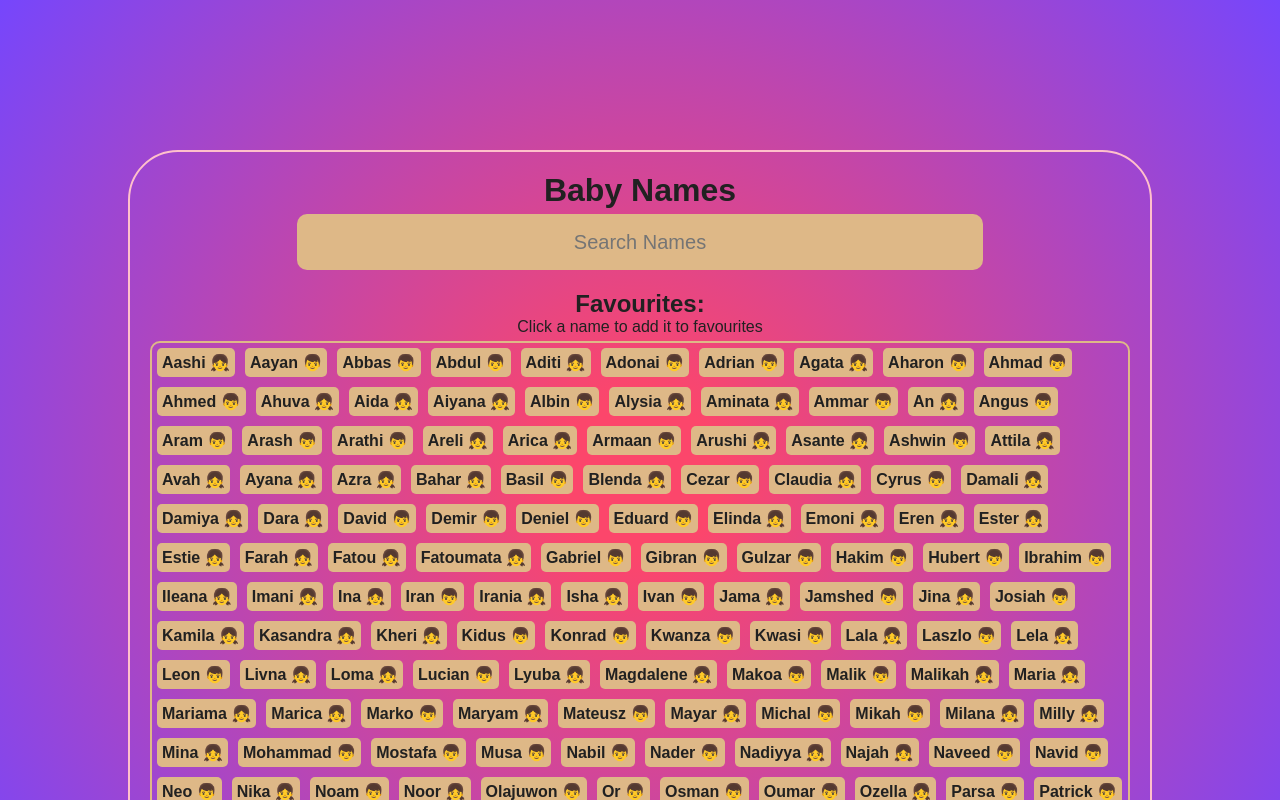
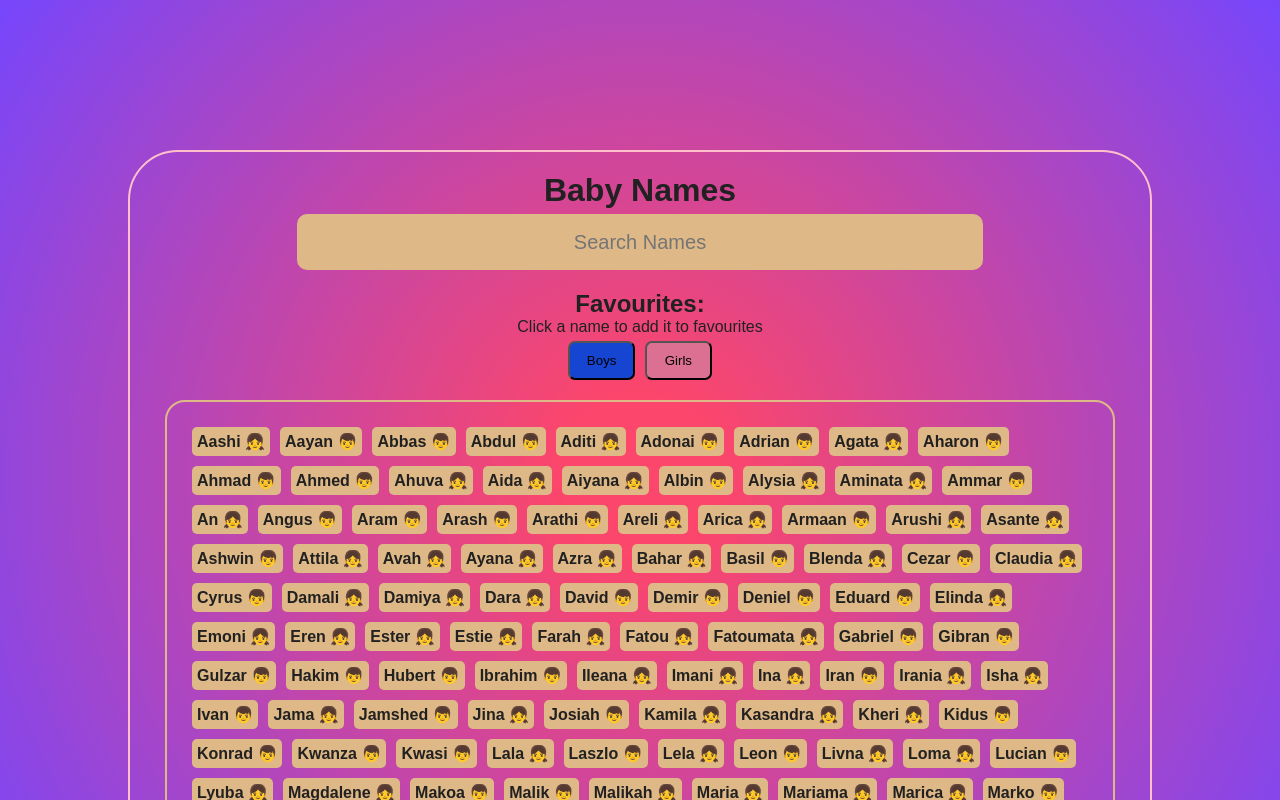
Before and after one commit to Riyaazct/baby-names-react, a React (Create React App) app: page / in a window 1280 px wide. Shown: the top 800 px of the page. Built offline with nearby package versions, Linux system fonts and the light colour scheme.

Commit message:
added buttons and some styling

```diff
--- /dev/null
+++ b/src/GenderFilterButtons.css
@@ -0,0 +1,14 @@
+button {
+  padding: 10px;
+  width: 5em;
+  margin: 5px;
+  border-radius: 7px;
+}
+
+.boys {
+  background: rgb(22, 69, 210);
+}
+
+.girls {
+  background: palevioletred;
+}
--- /dev/null
+++ b/src/GenderFilterButtons.js
@@ -0,0 +1,37 @@
+import { Fragment } from "react";
+import "./GenderFilterButtons.css";
+
+function GenderFilterButtons({
+  names,
+  id,
+  sex,
+  favourite,
+  searchResult,
+}) {
+  const handleClick = (e) => {
+    console.log("clicked", e.target.value);
+  };
+
+  return (
+    <Fragment>
+      <button
+        name="boys"
+        value="m"
+        className="boys"
+        onClick={handleClick}
+      >
+        Boys
+      </button>
+      <button
+        name="girls"
+        value="f"
+        className="girls"
+        onClick={handleClick}
+      >
+        Girls
+      </button>
+    </Fragment>
+  );
+}
+
+export default GenderFilterButtons;
--- a/src/ListOfNames.css
+++ b/src/ListOfNames.css
@@ -2,8 +2,9 @@
   display: flex;
   flex-wrap: wrap;
   border: 2px solid burlywood;
-  margin-top: 5px;
-  border-radius: 10px;
+  margin: 15px;
+  border-radius: 20px;
+  padding: 20px;
 }
 
 .box {
@@ -39,6 +40,9 @@
   border-radius: 10px;
   display: flex;
   flex-wrap: wrap;
+  border-radius: 20px;
+  padding: 20px;
+  margin: 15px;
 }
 
 .favourites_container p {
--- a/src/ListOfNames.js
+++ b/src/ListOfNames.js
@@ -1,6 +1,7 @@
 import babyNamesData from "./babyNamesData.json";
-import { useEffect, useState } from "react";
+import { Fragment, useEffect, useState } from "react";
 import "./ListOfNames.css";
+import GenderFilterButtons from "./GenderFilterButtons";
 
 function ListOfNames(props) {
   // eslint-disable-next-line no-unused-vars
@@ -10,7 +11,6 @@ function ListOfNames(props) {
   let [favourite, setFavourite] = useState([]);
   const [savedId, setSavedId] = useState();
   const [isActive, setActive] = useState(null);
-  const [classForMainList, setClassForMainList] = useState("");
 
   const male = "👦";
   const female = "👧";
@@ -24,7 +24,7 @@ function ListOfNames(props) {
 
   useEffect(() => {
     if (search !== "") {
-      const result = names.filter((item) =>
+      const result = searchResult.filter((item) =>
         item.name.toLowerCase().includes(search)
       );
       setSearchResult(result);
@@ -69,8 +69,10 @@ function ListOfNames(props) {
     });
   };
 
+  // click handler for gender filter buttons
+
   return (
-    <div>
+    <Fragment>
       <input
         type="text"
         className="search"
@@ -93,11 +95,16 @@ function ListOfNames(props) {
             </div>
           ))}
       </div>
+      <GenderFilterButtons
+        names={names}
+        favourites={favourite}
+        searchResult={searchResult}
+      />
       <div className="container">
         {searchResult
           .sort((a, b) => (a.name > b.name ? 1 : -1))
           .map(({ name, sex, id }, index) => (
-            <div className={classForMainList} key={index}>
+            <div key={index}>
               <div className="box">
                 <h4 id={id} onClick={handleOnClick}>
                   {name} {gender(sex)}
@@ -106,7 +113,7 @@ function ListOfNames(props) {
             </div>
           ))}
       </div>
-    </div>
+    </Fragment>
   );
 }
 
```
